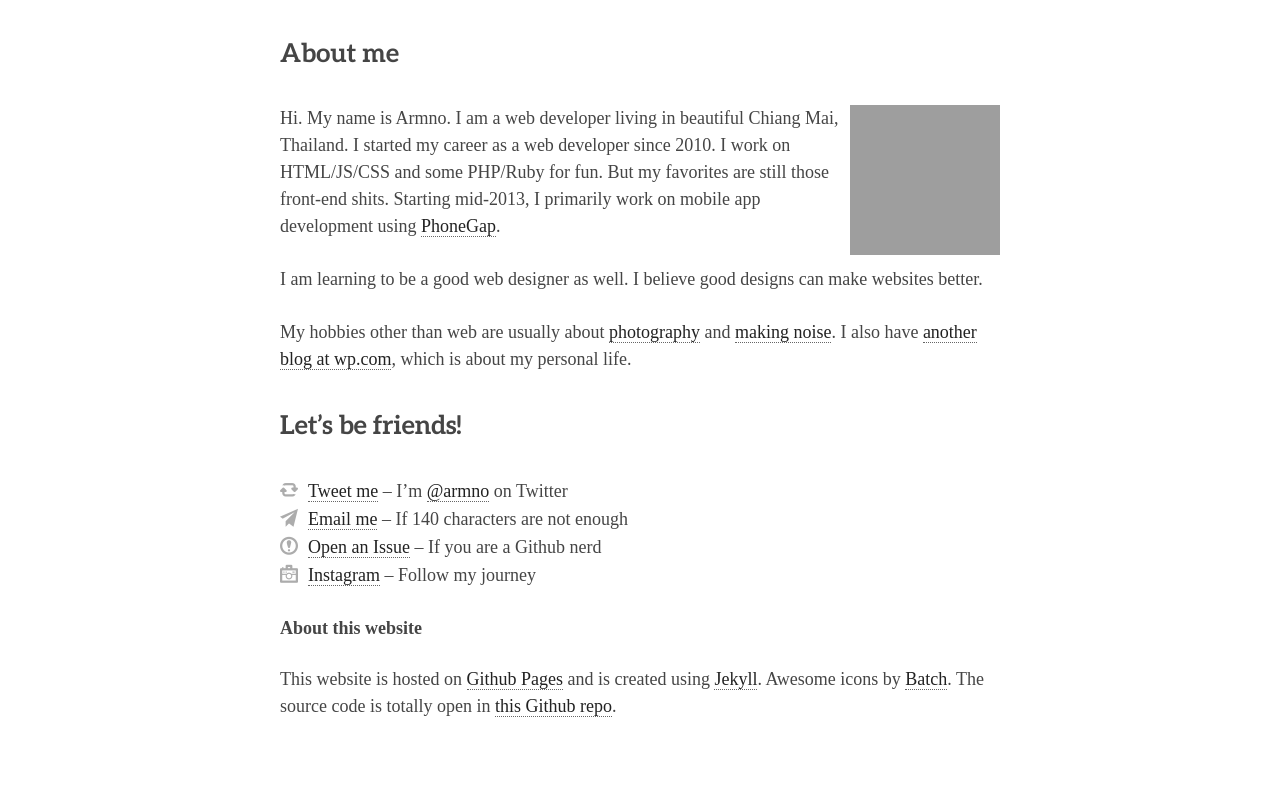
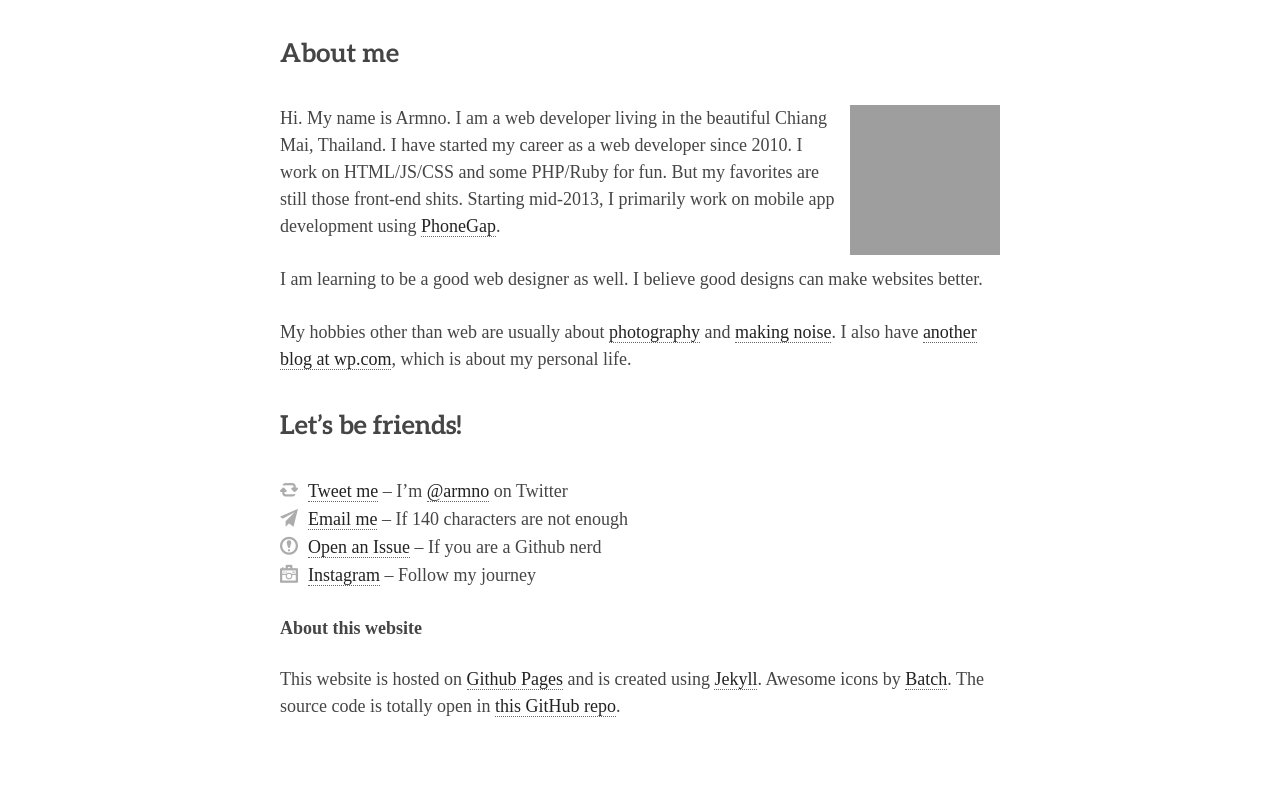
Before and after one commit to armno/armno.github.io, a Jekyll site: the page built from about/index.html, in a window 1280 px wide. Shown: the part 290-1096 px from the top of the page. Built offline with Jekyll 4.4.1, drawn with Linux system fonts in a browser that asks for light colours; Markdown is read by kramdown in place of the engine named in the settings; grey boxes are pictures that could not be loaded.

Commit message:
updated wordings in about page

```diff
--- a/about/index.html
+++ b/about/index.html
@@ -9,7 +9,7 @@ description: My name is Armno. I am a web developer living in beautiful Chiang M
 <div class="container content">
   <section class="about-content">
     <h3>About me</h3>
-    <p><img src="http://www.gravatar.com/avatar/2b94fcf4614d1a468cc00c21612fea46?s=150" alt="My Gravatar Profile" class="about-gravatar right">Hi. My name is Armno. I am a web developer living in beautiful Chiang Mai, Thailand. I started my career as a web developer since 2010. I work on HTML/JS/CSS and some PHP/Ruby for fun. But my favorites are still those front-end shits. Starting mid-2013, I primarily work on mobile app development using <a href="http://www.phonegap.com">PhoneGap</a>.</p>
+    <p><img src="http://www.gravatar.com/avatar/2b94fcf4614d1a468cc00c21612fea46?s=150" alt="My Gravatar Profile" class="about-gravatar right">Hi. My name is Armno. I am a web developer living in the beautiful Chiang Mai, Thailand. I have started my career as a web developer since 2010. I work on HTML/JS/CSS and some PHP/Ruby for fun. But my favorites are still those front-end shits. Starting mid-2013, I primarily work on mobile app development using <a href="http://www.phonegap.com">PhoneGap</a>.</p>
 
     <p>I am learning to be a good web designer as well. I believe good designs can make websites better.</p>
 
@@ -26,7 +26,7 @@ description: My name is Armno. I am a web developer living in beautiful Chiang M
     </ul>
 
     <h4>About this website</h4>
-    <p>This website is hosted on <a href="https://pages.github.com">Github Pages</a> and is created using <a href="http://jekyllrb.com">Jekyll</a>. Awesome icons by <a href="http://adamwhitcroft.com/batch/">Batch</a>. The source code is totally open in <a href="https://github.com/armno/armno.github.com">this Github repo</a>.
+    <p>This website is hosted on <a href="https://pages.github.com">Github Pages</a> and is created using <a href="http://jekyllrb.com">Jekyll</a>. Awesome icons by <a href="http://adamwhitcroft.com/batch/">Batch</a>. The source code is totally open in <a href="https://github.com/armno/armno.github.com">this GitHub repo</a>.
   </section>
 </div>
 
```
